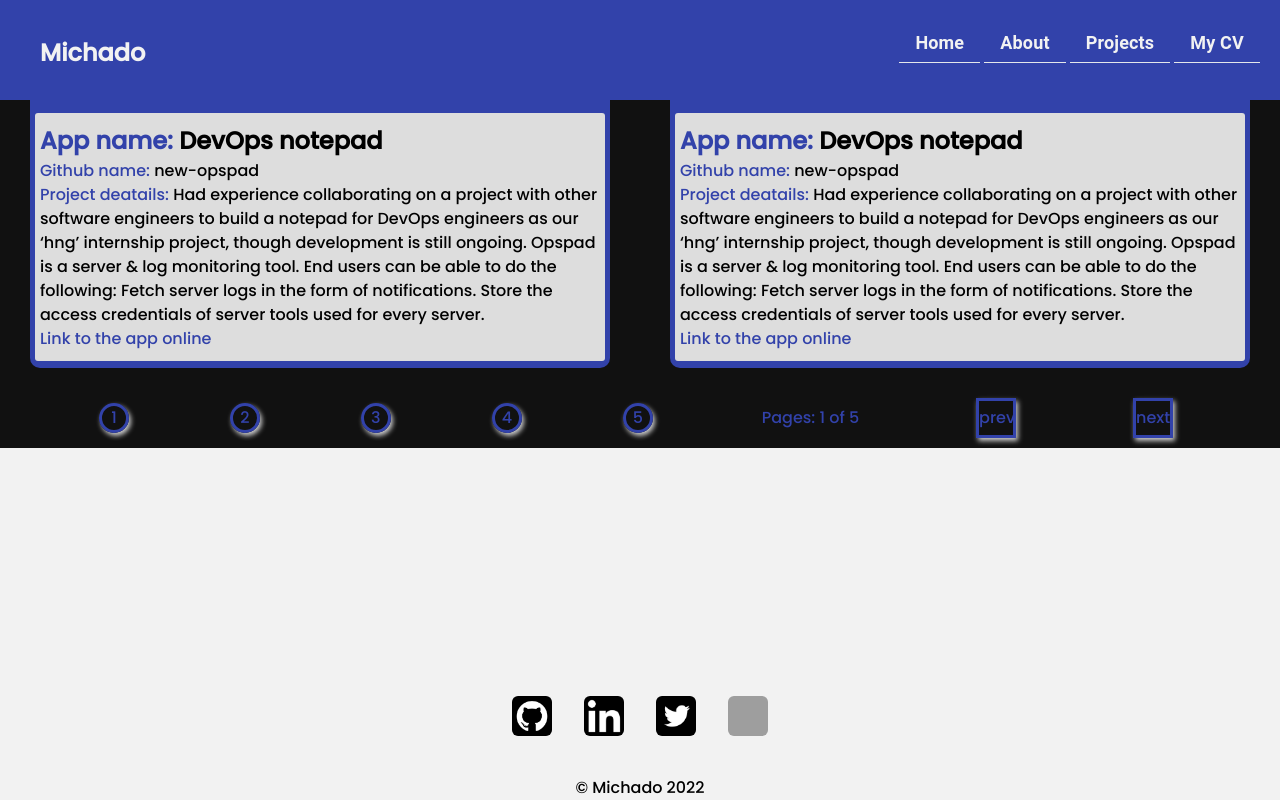
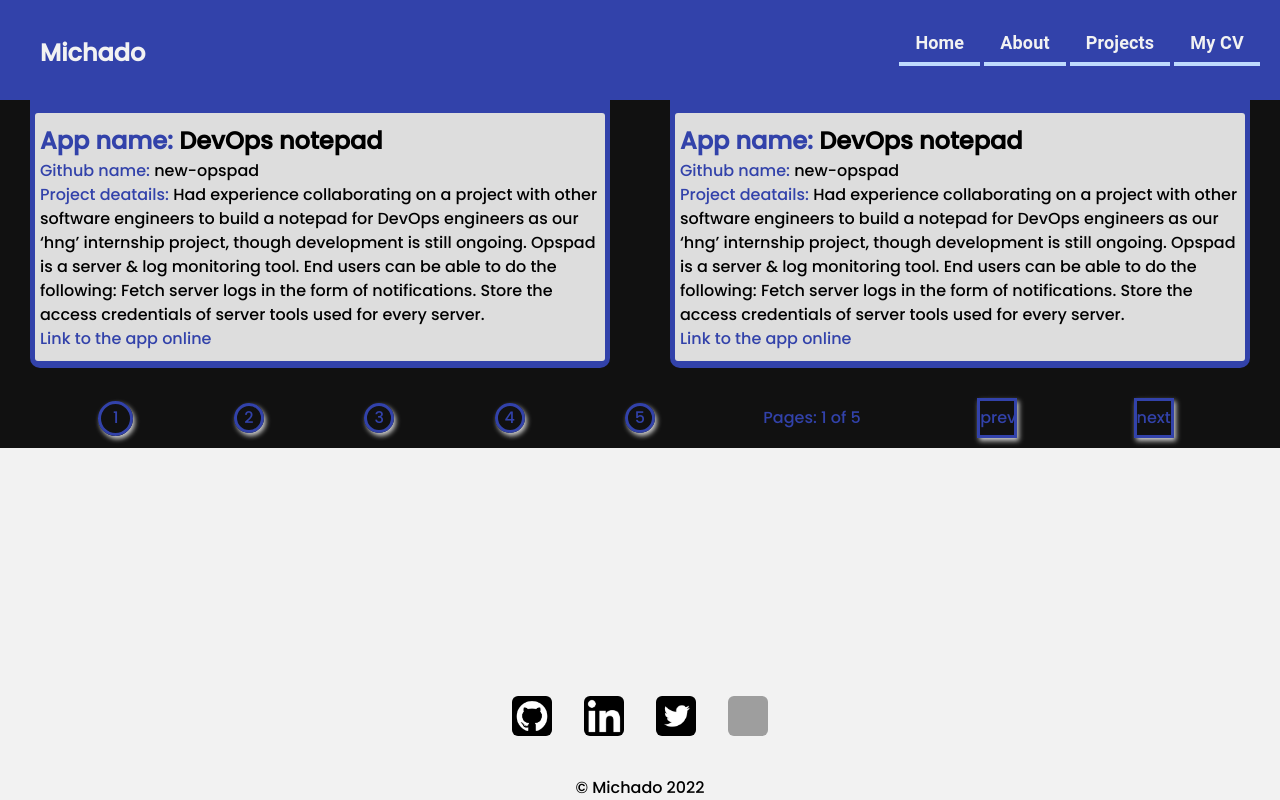
Before and after one commit to michado2019/michado-portfolio, a React (Create React App) app: page / in a window 1280 px wide. In both pictures the pointer is over the button 113 px from the left and 1932 px from the top of the page. Shown: the part 1514-2314 px from the top of the page. Built offline with nearby package versions, Linux system fonts and the light colour scheme; grey boxes are pictures that could not be loaded.

Commit message:
app updated

```diff
--- a/src/components/Pagination.css
+++ b/src/components/Pagination.css
@@ -14,6 +14,10 @@
     background-color: transparent;
     border-radius: 50%;
 }
+.paginationBtn:hover{
+    width: 35px;
+    height: 35px;
+}
 .pagination {
   color: #3242aa;
   margin: 10px;
@@ -27,3 +31,8 @@
     box-shadow: 2px 3px 5px #ccc;
     background-color: transparent;
   }
+  .prev:hover, .next:hover {
+    color: #3242aa;
+    width: 45px;
+    height: 45px;
+  }
--- a/src/components/header/Header.css
+++ b/src/components/header/Header.css
@@ -22,7 +22,7 @@
   @apply float-right w-10 h-10 text-[#f2f2f2] cursor-pointer !important ;
 }
 .menuContent-text {
-  @apply text-[30px] ml-1 border-b-[1px] mt-[18px] !important;
+  @apply text-[30px] ml-1 border-b-[4px] border-blue-200 mt-[18px] !important;
 }
 .menuContent-text:hover {
   transition: all 0.3s;
--- a/src/components/main/Main.css
+++ b/src/components/main/Main.css
@@ -1,13 +1,12 @@
 .mainWrapper {
   background-image: url("https://images.all-free-download.com/images/graphicwebp/3d_simplify_business_513593.webp");
   background-repeat: no-repeat;
-  background-size: 80%;
+  background-size: 95%;
   background-attachment: fixed;
-  height: 100vh;
   background-position: 0px 0px;
   background-repeat: repeat-x;
   animation: animatedBackground 10s linear infinite alternate;
-  @apply flex p-2 pt-[200px];
+  @apply flex p-2 pt-[200px] pb-[200px];
 }
 @keyframes animatedBackground {
   from {
```
